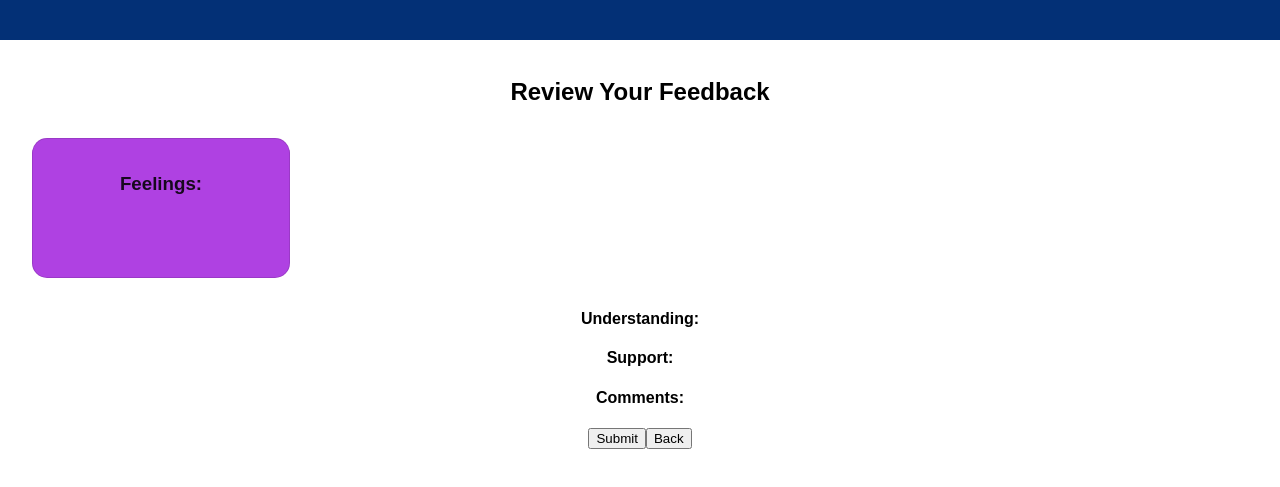
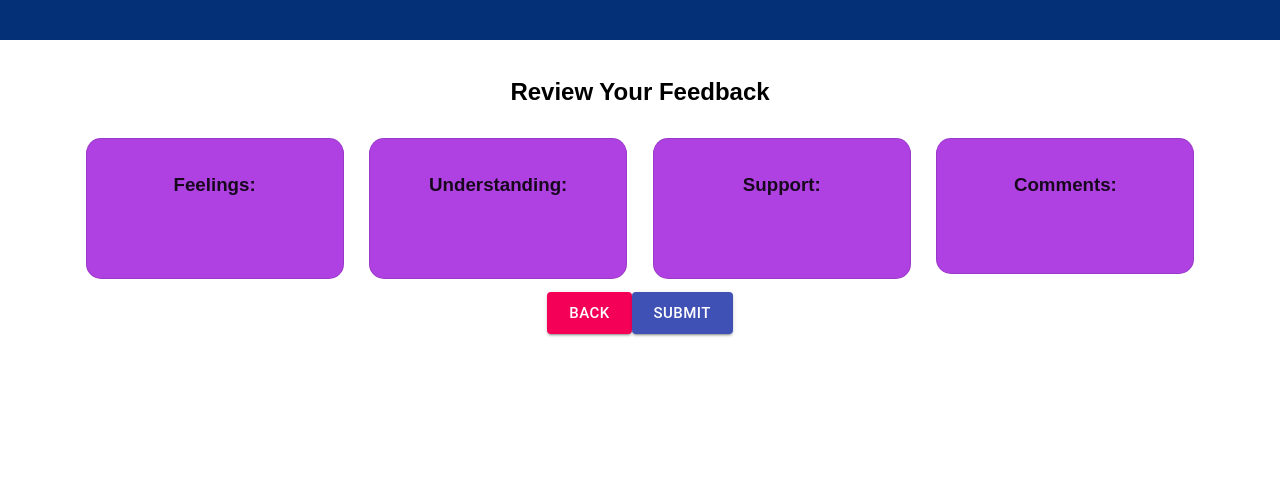
Before and after one commit to MadTofu22/redux-feedback-loop, a React app: page /#/review in a window 1280 px wide. Shown: the part 105-592 px from the top of the page. Built offline with nearby package versions, Linux system fonts and the light colour scheme.

Commit message:
review materiallUI styling donezo

```diff
--- a/src/components/App/App.css
+++ b/src/components/App/App.css
@@ -17,6 +17,7 @@
   font-size: large;
 }
 
-reviewCard {
-  maxWidth: 200,
+.reviewCards {
+  display: flex;
+  justify-content: center;
 }
--- a/src/components/ReviewPage/ReviewPage.js
+++ b/src/components/ReviewPage/ReviewPage.js
@@ -9,7 +9,7 @@ const ReviewCard = styled(Card)({
     width: '20%',
     height: '100%',
     borderRadius: 15,
-    margin: '2.5%'
+    margin: '1%'
 });
 
 class ReviewPage extends Component {
@@ -29,17 +29,35 @@ class ReviewPage extends Component {
         return (
             <>
                 <h2>Review Your Feedback</h2>
-                <ReviewCard variant="outlined">
-                    <CardContent>
-                        <h3>Feelings: </h3><br/>
-                        <h4>{feedback.feeling}</h4>
-                    </CardContent>
-                </ReviewCard>
-                <h4>Understanding: {feedback.understanding}</h4>
-                <h4>Support: {feedback.support}</h4>
-                <h4>Comments: {feedback.comments}</h4>
-                <button onClick={this.submitFeedback}>Submit</button>
-                <button onClick={() => this.props.history.goBack()}>Back</button>
+                <section className="reviewCards">
+                    <ReviewCard variant="outlined">
+                        <CardContent>
+                            <h3>Feelings:</h3><br/>
+                            <h4>{feedback.feeling}</h4>
+                        </CardContent>
+                    </ReviewCard>
+                    <ReviewCard variant="outlined">
+                        <CardContent>
+                            <h3>Understanding:</h3><br/>
+                            <h4>{feedback.understanding}</h4>
+                        </CardContent>
+                    </ReviewCard>
+                    <ReviewCard variant="outlined">
+                        <CardContent>
+                            <h3>Support:</h3><br/>
+                            <h4>{feedback.support}</h4>
+                        </CardContent>
+                    </ReviewCard>
+                    <ReviewCard variant="outlined">
+                        <CardContent>
+                            <h3>Comments:</h3><br/>
+                            <p>{feedback.comments}</p>
+                        </CardContent>
+                    </ReviewCard>
+                </section>
+                <Button variant="contained" size="large" color="secondary" onClick={() => this.props.history.goBack()}>Back</Button>
+                <Button variant="contained" size="large" color="primary" onClick={this.submitFeedback}>Submit</Button>
+
             </>
         );
     }
```
